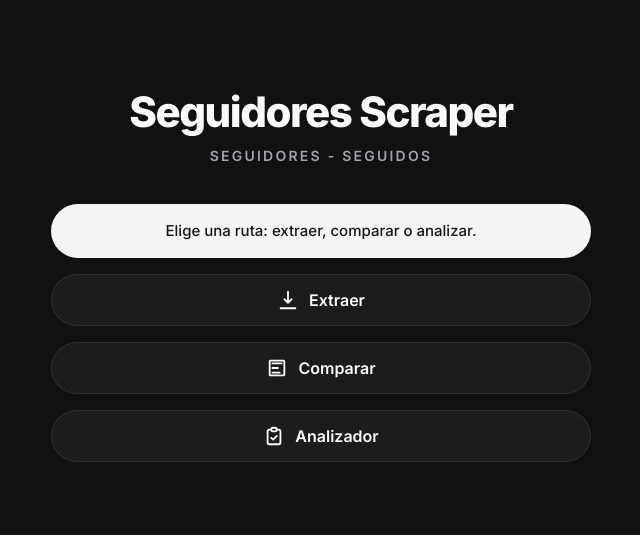
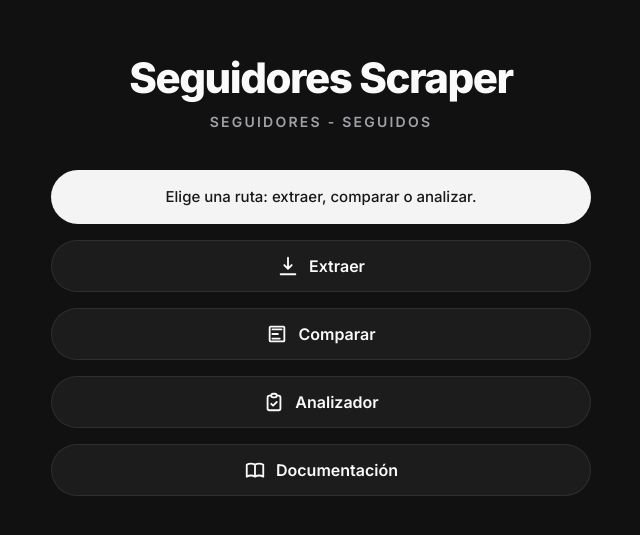
Before and after one commit to javiidiazglez/seguidores-scraper, a website: page public/index.html in a window 1280 px wide. Shown: the part 125-660 px from the top of the page, without its empty margins (319-959 px from the left). Drawn offline with Linux system fonts and the light colour scheme.

Commit message:
docs: v0.1.8 update README with new structure for scraper folder + clarify file naming rules

```diff
--- a/package.json
+++ b/package.json
@@ -1,6 +1,6 @@
 {
   "name": "seguidores-scraper",
-  "version": "0.1.7",
+  "version": "0.1.8",
   "private": true,
   "scripts": {
     "build": "node scripts/build.js",
--- a/public/index.html
+++ b/public/index.html
@@ -203,6 +203,15 @@
           <span class="hub__link-label">Analizador</span>
         </span>
       </a>
+
+      <a class="hub__link" href="https://github.com/josejavierdiazgonzalez/seguidores-scraper#1-copiar-codigo" target="_blank" rel="noopener noreferrer">
+        <span class="hub__link-inner">
+          <svg viewBox="0 0 24 24" fill="none" xmlns="http://www.w3.org/2000/svg" aria-hidden="true">
+            <path d="M12 6.253v13m0-13C10.832 5.477 9.246 5 7.5 5S4.168 5.477 3 6.253v13C4.168 18.477 5.754 18 7.5 18s3.332.477 4.5 1.253m0-13C13.168 5.477 14.754 5 16.5 5c1.747 0 3.332.477 4.5 1.253v13C19.832 18.477 18.247 18 16.5 18c-1.746 0-3.332.477-4.5 1.253" stroke="currentColor" stroke-width="2" stroke-linecap="round" stroke-linejoin="round"/>
+          </svg>
+          <span class="hub__link-label">Documentación</span>
+        </span>
+      </a>
     </nav>
   </div>
   <script>
```
Also changed, not shown: public/comparar/index.html (+1 -1 lines), public/extraer/index.html (+1 -1 lines), README.md, ejemplo/README.md, images/04-analizador-comparacion-1.png (renamed from images/04-analizador-comparacion.png), images/05-comparador-terminal.png (added).
